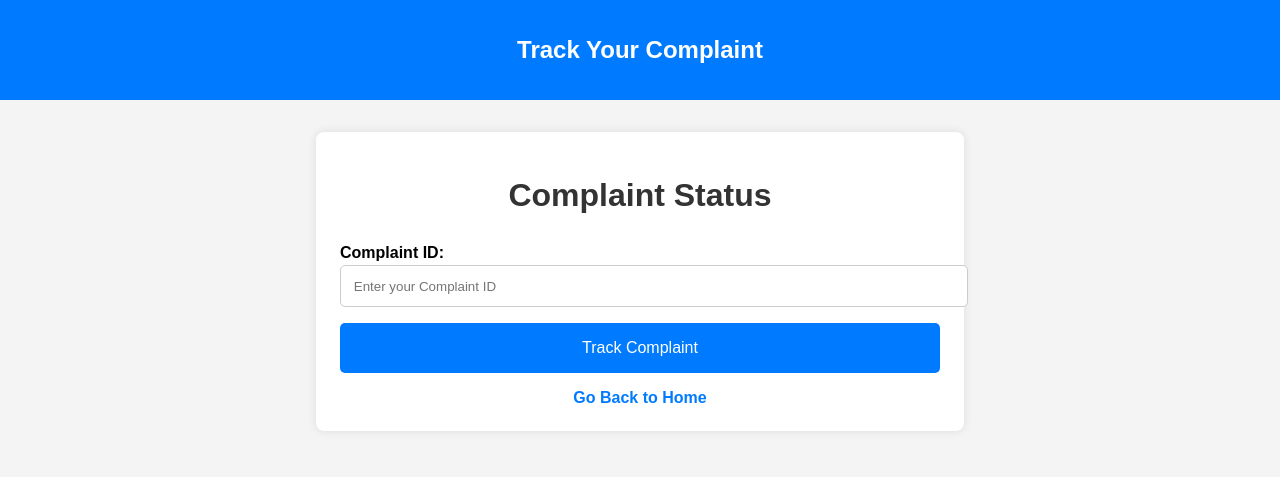
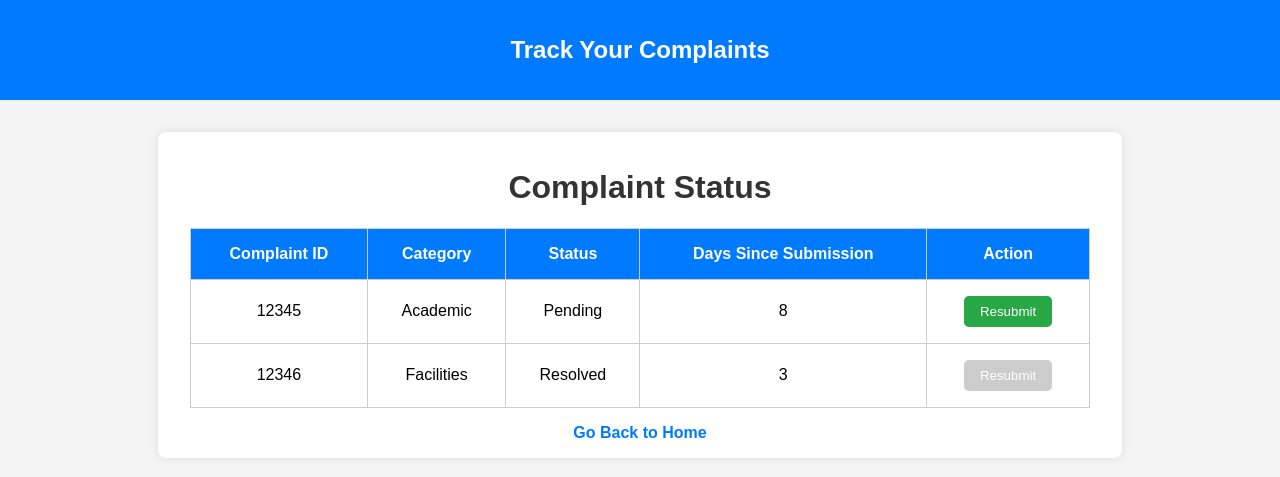
Before and after one commit to KavyaAKSuresH/MINIPROJECT, a Django app: page /base/track_complaint in a window 1280 px wide. Shown: the top 477 px of the page. Run offline with Django 5.2, Linux system fonts and the light colour scheme.

Commit message:
i create

```diff
--- a/mycomplaint/base/templates/index.html
+++ b/mycomplaint/base/templates/index.html
@@ -65,8 +65,9 @@
         <h1>Your Voice Matters!</h1>
         <p>Our platform allows you to submit complaints, track their status, and resolve issues seamlessly. Please select an option below to get started.</p>
         <div class="buttons">
-            <a href="{% url 'blog:detail'%}">Register Complaint</a>
-            <a href="track.html">Track Complaint</a>
+            <a href="{% url 'register' %}">Register Complaint</a>
+            <a href="{% url 'track_complaint' %}">Track Complaint</a>
+            <a href="{% url 'view_complaint' %}">View Complaint</a>
         </div>
     </div>
     <footer>
--- a/mycomplaint/base/templates/track.html
+++ b/mycomplaint/base/templates/track.html
@@ -3,7 +3,7 @@
 <head>
     <meta charset="UTF-8">
     <meta name="viewport" content="width=device-width, initial-scale=1.0">
-    <title>Track Complaint</title>
+    <title>Track Complaints</title>
     <style>
         body {
             font-family: Arial, sans-serif;
@@ -18,9 +18,9 @@
             text-align: center;
         }
         .container {
-            max-width: 600px;
+            max-width: 900px;
             margin: 2rem auto;
-            padding: 1.5rem;
+            padding: 1rem 2rem;
             background: #fff;
             box-shadow: 0 0 10px rgba(0, 0, 0, 0.1);
             border-radius: 8px;
@@ -29,32 +29,33 @@
             text-align: center;
             color: #333;
         }
-        form {
-            display: flex;
-            flex-direction: column;
+        table {
+            width: 100%;
+            border-collapse: collapse;
+            margin-top: 1rem;
         }
-        label {
-            margin: 0.5rem 0 0.2rem;
-            font-weight: bold;
+        table, th, td {
+            border: 1px solid #ccc;
         }
-        input {
-            padding: 0.8rem;
-            margin-bottom: 1rem;
-            border: 1px solid #ccc;
-            border-radius: 5px;
-            width: 100%;
+        th, td {
+            padding: 1rem;
+            text-align: center;
         }
-        button {
+        th {
             background-color: #007bff;
+            color: #fff;
+        }
+        .resubmit-btn {
+            padding: 0.5rem 1rem;
+            background-color: #28a745;
             color: white;
             border: none;
-            padding: 1rem;
             border-radius: 5px;
-            font-size: 1rem;
             cursor: pointer;
         }
-        button:hover {
-            background-color: #0056b3;
+        .resubmit-btn:disabled {
+            background-color: #ccc;
+            cursor: not-allowed;
         }
         .back-link {
             display: block;
@@ -71,17 +72,57 @@
 </head>
 <body>
     <header>
-        <h2>Track Your Complaint</h2>
+        <h2>Track Your Complaints</h2>
     </header>
     <div class="container">
         <h1>Complaint Status</h1>
-        <form action="/track_complaint" method="POST">
-            <label for="complaint_id">Complaint ID:</label>
-            <input type="text" id="complaint_id" name="complaint_id" placeholder="Enter your Complaint ID" required>
+        <table>
+            <thead>
+                <tr>
+                    <th>Complaint ID</th>
+                    <th>Category</th>
+                    <th>Status</th>
+                    <th>Days Since Submission</th>
+                    <th>Action</th>
+                </tr>
+            </thead>
+            <tbody>
+                <tr>
+                    <td>12345</td>
+                    <td>Academic</td>
+                    <td>Pending</td>
+                    <td>8</td>
+                    <td>
+                        <button class="resubmit-btn" onclick="resubmitComplaint(12345)">Resubmit</button>
+                    </td>
+                </tr>
+                <tr>
+                    <td>12346</td>
+                    <td>Facilities</td>
+                    <td>Resolved</td>
+                    <td>3</td>
+                    <td>
+                        <button class="resubmit-btn" disabled>Resubmit</button>
+                    </td>
+                </tr>
+            </tbody>
+        </table>
+        <a href="{% url 'home' %}" class="back-link">Go Back to Home</a>
+    </div>
 
-            <button type="submit">Track Complaint</button>
-        </form>
-        <a href="index.html" class="back-link">Go Back to Home</a>
-    </div>
+    <script>
+        document.querySelectorAll('table tbody tr').forEach(row => {
+            const daysCell = row.cells[3];
+            const days = parseInt(daysCell.textContent, 10);
+            const resubmitButton = row.querySelector('.resubmit-btn');
+            if (days < 7) {
+                resubmitButton.disabled = true;
+            }
+        });
+
+        function resubmitComplaint(complaintId) {
+            alert(`Resubmitting complaint ID: ${complaintId}`);
+        }
+    </script>
 </body>
 </html>
--- a/mycomplaint/base/urls.py
+++ b/mycomplaint/base/urls.py
@@ -6,4 +6,5 @@ urlpatterns = [
     path('home', views.home, name='home'),
     path('register_complaint', views.register_complaint, name='register'),
     path('track_complaint', views.track_complaint, name='track_complaint'),
+    path('view_complaint', views.view_complaint, name='view_complaint'),
 ]
--- a/mycomplaint/base/views.py
+++ b/mycomplaint/base/views.py
@@ -9,3 +9,6 @@ def register_complaint(request):
 
 def track_complaint(request):
     return render(request, 'track.html')
+
+def view_complaint(request):
+    return render(request, 'viewcomplaint.html')
```
Also changed, not shown: mycomplaint/base/templates/register.html (+40 -9 lines), mycomplaint/base/templates/viewcomplaint.html (added, +101 -0 lines).
